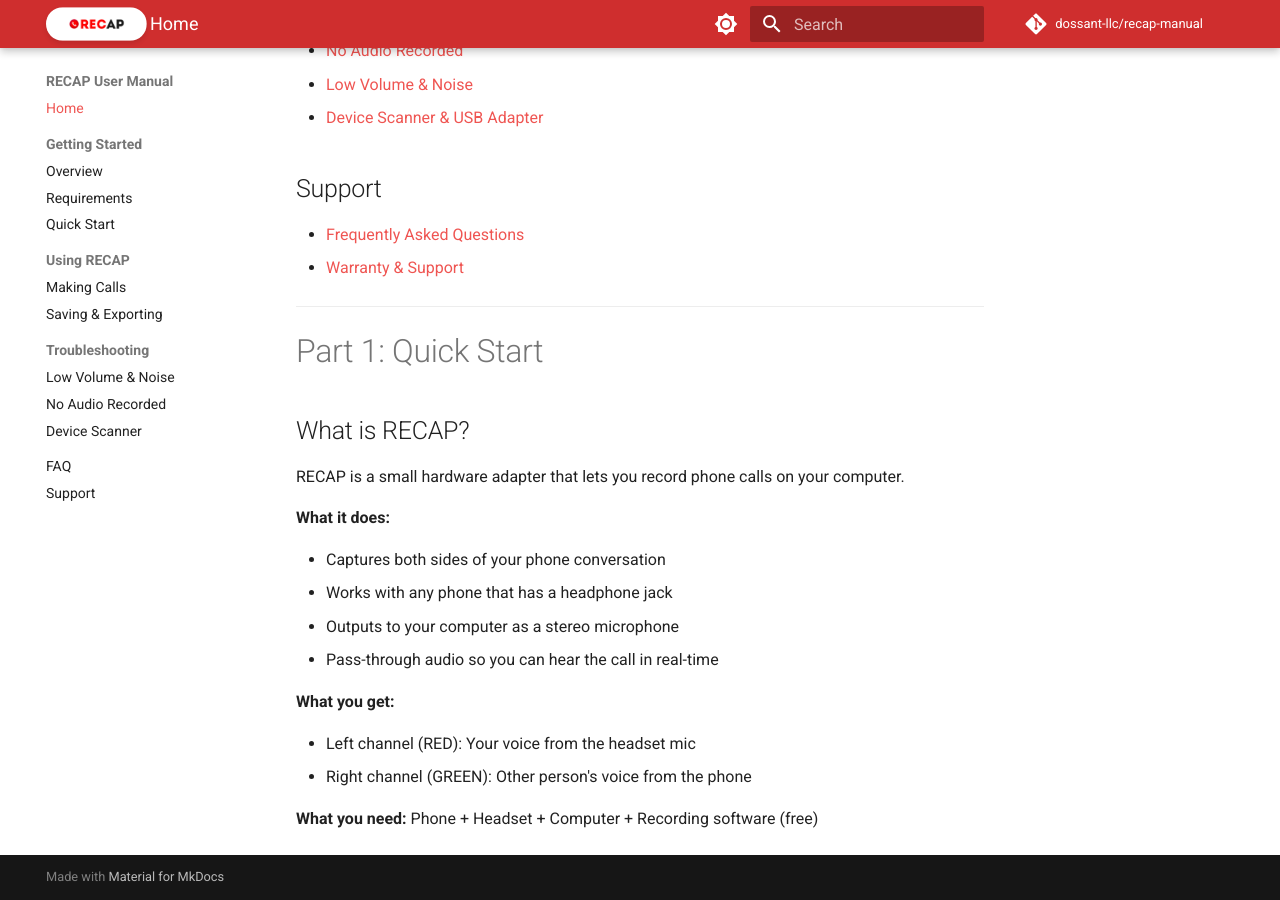
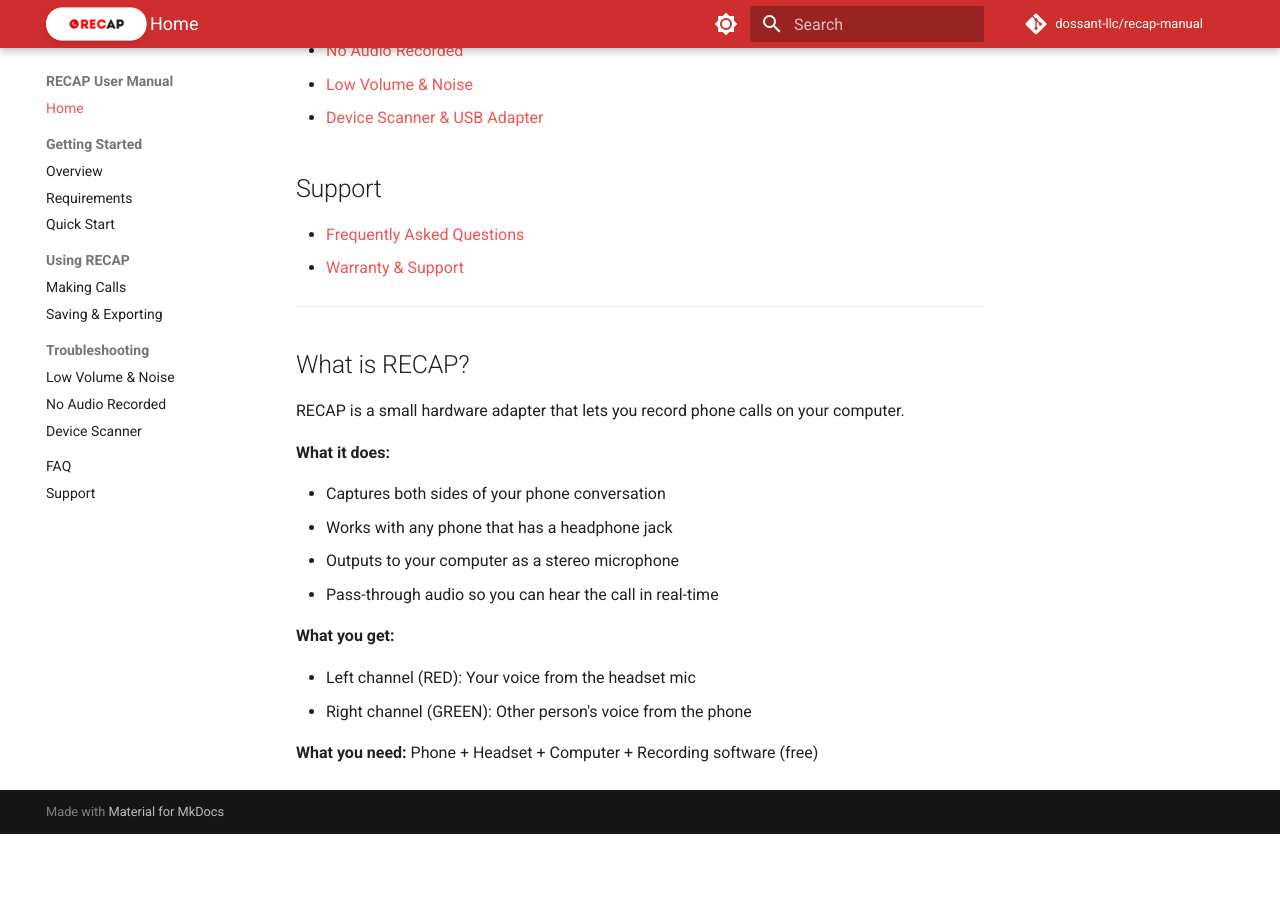
Before and after one commit to dossant-llc/recap-manual, an MkDocs documentation site: the page built from docs/index.md, in a window 1280 px wide and 900 px high, scrolled down 759 px. Built offline with MkDocs 1.6.1 and Material for MkDocs 9.7.7, drawn with Linux system fonts in a browser that asks for light colours; comment, search, counter and statistics services are not loaded; after the commit the page ends 1593 px from its top, so only the background shows below that.

Commit message:
refactor: Remove outdated "Part 1: Quick Start" header from index
- Removed legacy structural header from old 4-part organization
- Content now flows directly to "What is RECAP?" section
- Cleans up table of contents appearance
- Maintains consistency with new navigation structure

🤖 Generated with [Claude Code](https://claude.com/claude-code)

Co-Authored-By: Claude <noreply@anthropic.com>

```diff
--- a/docs/index.md
+++ b/docs/index.md
@@ -29,8 +29,6 @@ Version 4.0 | © 2025 Dossant LLC | www.RecapMyCalls.com
 
 ---
 
-# Part 1: Quick Start
-
 ## What is RECAP?
 
 RECAP is a small hardware adapter that lets you record phone calls on your computer.
```
